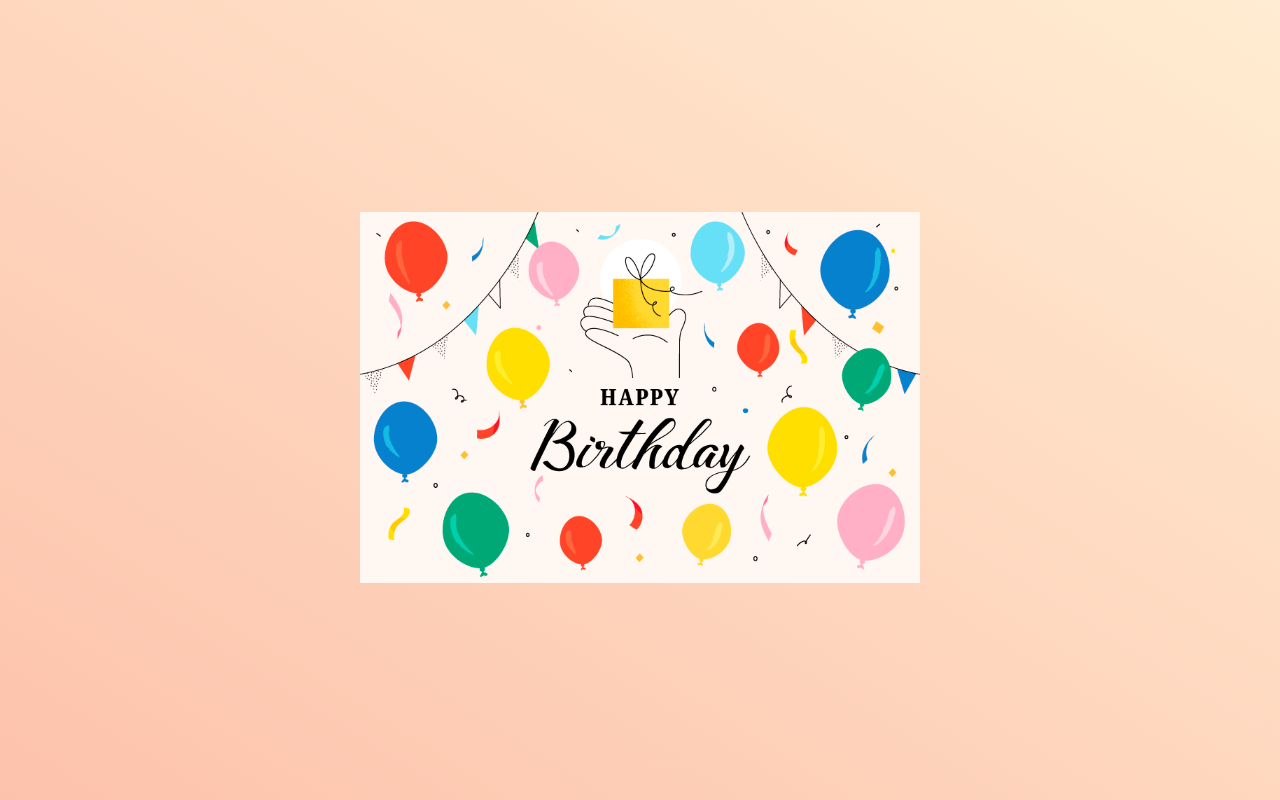
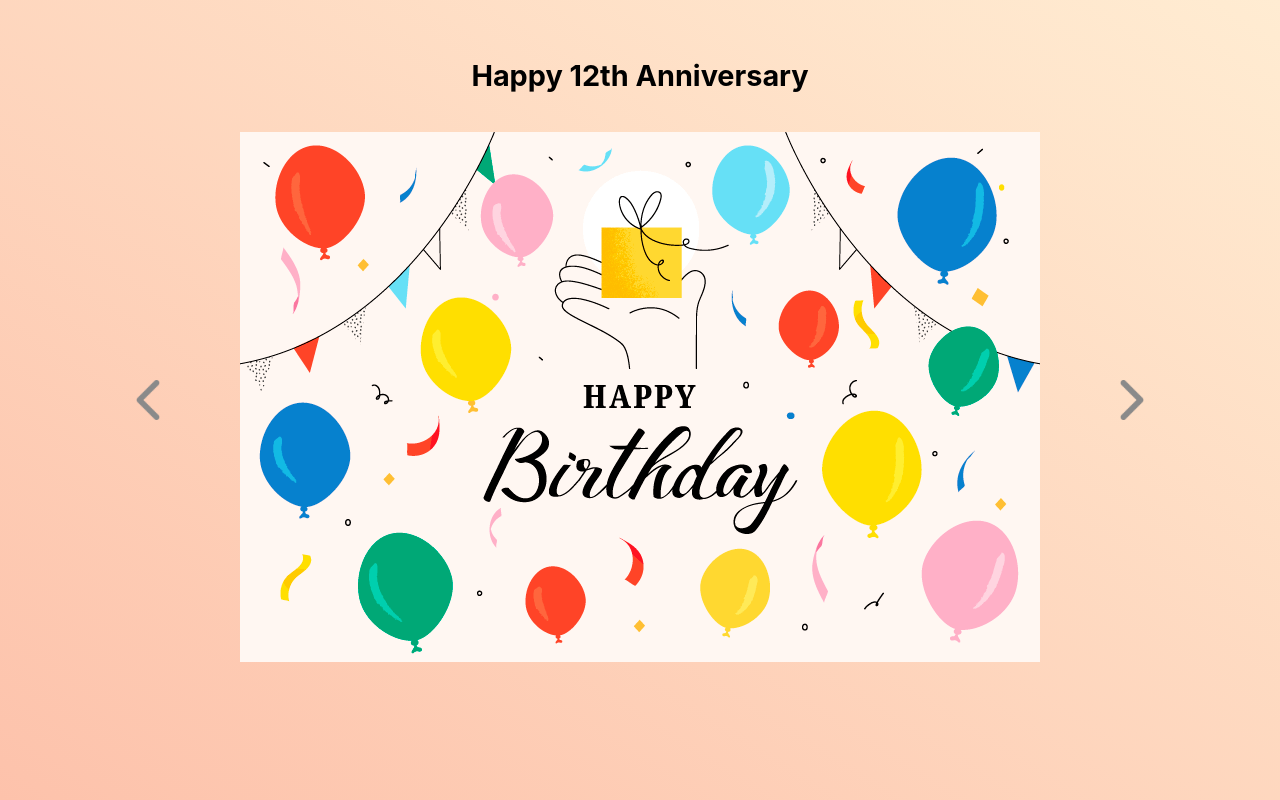
Before and after one commit to Argrule/invitatioin-letter, a Vue app: page /collect in a window 1280 px wide. Built offline with nearby package versions, Linux system fonts and the light colour scheme.

Commit message:
表单样式

```diff
--- a/src/views/collectInfo.vue
+++ b/src/views/collectInfo.vue
@@ -1,23 +1,41 @@
 <template>
+    <div class="title">
+        <h2> Happy 12th Anniversary </h2>
+    </div>
+    <!-- 左箭头 -->
+    <div class="arrow_l" @click="goPageLast"></div>
+    <!-- 右箭头 -->
+    <div class="arrow_r" @click="goPageNext"></div>
     <div class="picture">
-        <!-- <div style="color: black;">Hello</div> -->
+        <!-- 图片 -->
+        <div v-if="this.showActive">
+            <img @click="showForm" src="../assets/collect.png" style="width: 100%;"
+                alt="letter-background for SIPCer" />
+        </div>
         <!-- 收集信息页面 -->
-        <img @click="showForm" src="../assets/collect.png" style="width: 70%;" alt="letter-background for SIPCer" />
-        <div class="col_form">
-
+        <div v-else class="col_form">
+            <div class="form_list">
+                <input type="text" placeholder="姓名">
+                <input type="text" placeholder="年龄">
+                <input type="text" placeholder="电话">
+                <input type="text" placeholder="礼物选取">
+                <input type="text" placeholder="收货地址">
+            </div>
         </div>
     </div>
 </template>
 
 <script>
 export default {
-    data(){
+    data() {
         return {
-
+            showActive: 1,
         }
     },
-    methods:{
-        showForm(){
+    methods: {
+        showForm() {
+            // 必要时加setTimeOut
+            this.showActive = 0;
             console.log('showForm');
         }
     }
@@ -25,18 +43,47 @@ export default {
 </script>
 
 <style scoped>
-.picture{
-    /* height: 500px;
-    width: 500px;     */
-    animation: pic_ani 2s ease 1s 1 normal;
+.title {
+    position: absolute;
+    top: 5%;
+    left: 50%;
+    transform: translate(-50%);
+    font-size: larger;
+    color: black;
 }
-.col_form{
+
+.picture {
+    animation: pic_ani 2s ease 0.1s 1 normal;
+}
+
+.col_form {
+    /* 不透明度 */
+    opacity: 0.5;
     background: url("../assets/collect.png");
     background-size: 100% 100%;
-    height: 70%;
-    width: 50%;
+    height: 530px;
+    width: 800px;
 }
-@keyframes pic_ani{
+.form_list {
+    position: relative;
+    left: 50%;
+    top: 50%;
+    transform: translate(-50%,-50%);
+    display: flex;
+    flex-direction: column;
+    width: 380px;
+}
+input{
+    background-color: azure;
+    color: black;
+    font-size: larger;
+    margin: 20px;
+    padding: 15px;
+    border-radius: 10px;
+
+}
+
+@keyframes pic_ani {
     0% {
         transform: scale(1);
     }
@@ -49,4 +96,26 @@ export default {
         transform: scale(1);
     }
 }
+
+.arrow_l {
+    position: absolute;
+    top: 50%;
+    left: 10%;
+    transform: translate(0, -50%);
+    height: 40px;
+    width: 40px;
+    background: url("../assets/left.png");
+    background-size: 100% 100%;
+}
+
+.arrow_r {
+    position: absolute;
+    top: 50%;
+    right: 10%;
+    transform: translate(0, -50%);
+    height: 40px;
+    width: 40px;
+    background: url("../assets/right.png");
+    background-size: 100% 100%;
+}
 </style>
```
Lines whose indentation alone changed are shown as unchanged.
